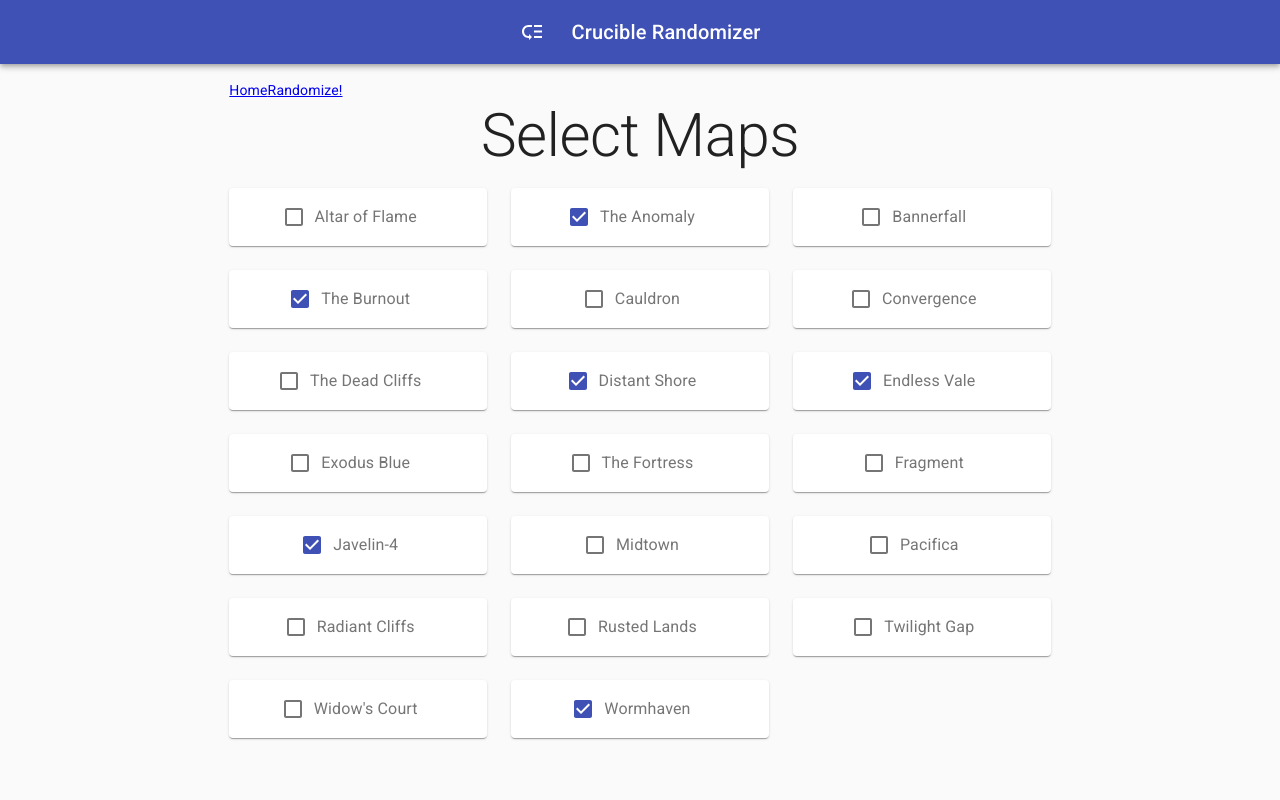
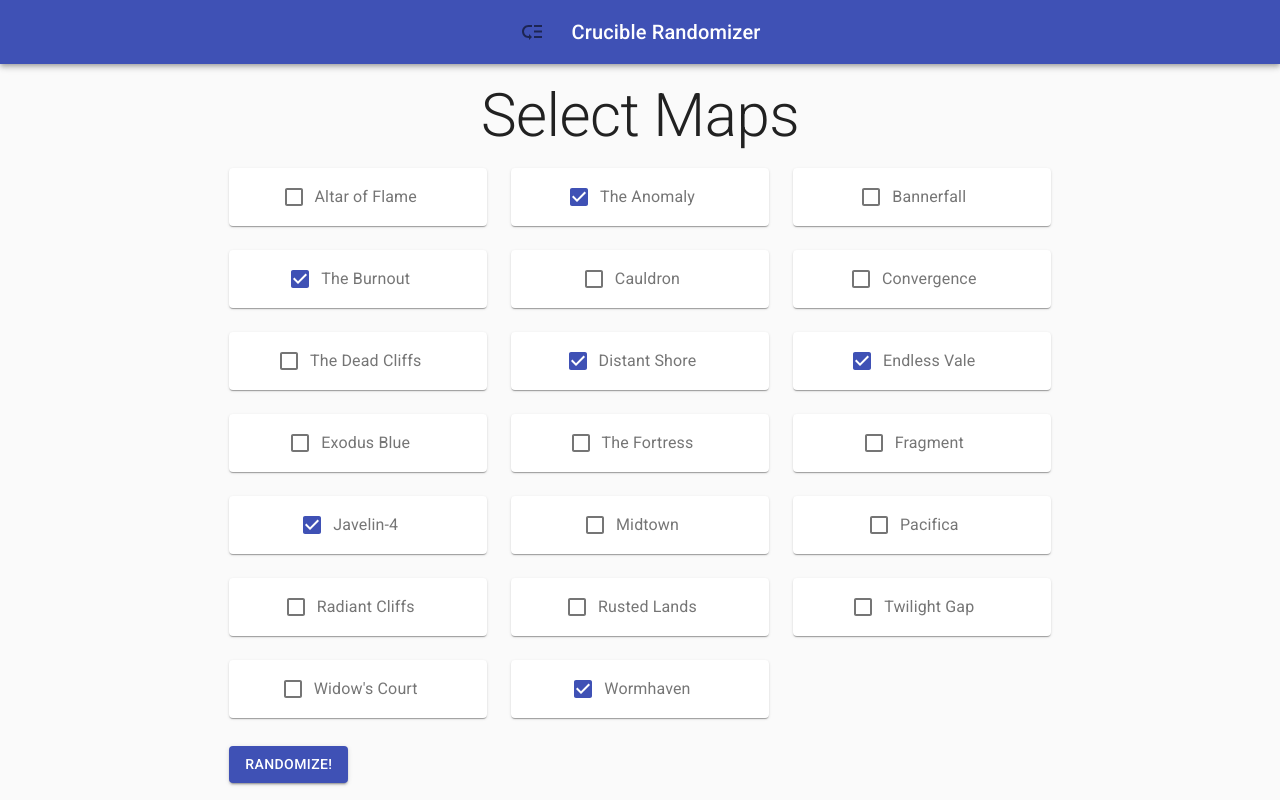
Before and after one commit to MohnishKalia/Destiny2Randomizer, a React (Create React App) app in the folder client/: page / in a window 1280 px wide. Built offline with nearby package versions, Linux system fonts and the light colour scheme.

Commit message:
Segregated links

```diff
--- a/client/src/App.tsx
+++ b/client/src/App.tsx
@@ -6,10 +6,9 @@ import Container from '@material-ui/core/Container';
 import Grid from '@material-ui/core/Grid';
 import Header from './components/Header';
 import {
-    BrowserRouter as Router,
+    HashRouter as Router,
     Switch,
     Route,
-    Link,
 } from 'react-router-dom';
 import Match from './components/Match';
 import Home from './components/Home';
@@ -32,19 +31,14 @@ function App() {
         <ThemeProvider theme={theme}>
             <StateProvider>
                 <CssBaseline />
+                <Router>
+                    <div>
                         <Header />
                         <Container maxWidth="lg">
                             <Grid container spacing={3}>
                                 <Grid container item alignItems="center">
                                     <Grid item md={2}></Grid>
                                     <Grid item xs={12} md={8}>
-                                <Router>
-                                    <Link to="/">
-                                        Home
-                                    </Link>
-                                    <Link to="/match">
-                                        Randomize!
-                                    </Link>
                                         <Switch>
                                             <Route path="/match">
                                                 <Match />
@@ -53,12 +47,13 @@ function App() {
                                                 <Home />
                                             </Route>
                                         </Switch>
-                                </Router>
                                     </Grid>
                                     <Grid item md={2}></Grid>
                                 </Grid>
                             </Grid>
                         </Container>
+                    </div>
+                </Router>
             </StateProvider>
         </ThemeProvider>
     );
--- a/client/src/components/Header.tsx
+++ b/client/src/components/Header.tsx
@@ -6,6 +6,7 @@ import Toolbar from '@material-ui/core/Toolbar';
 import Typography from '@material-ui/core/Typography';
 
 import LowPriority from '@material-ui/icons/LowPriority';
+import { Link } from 'react-router-dom';
 
 const useStyles = makeStyles((theme) => ({
     root: {
@@ -26,9 +27,11 @@ export default function Header() {
     return (
         <AppBar className={classes.root} position="static">
             <Toolbar>
-                <IconButton edge="start" className={classes.menuButton} color="inherit" aria-label="menu">
-                    <LowPriority />
-                </IconButton>
+                <Link to="/">
+                    <IconButton edge="start" className={classes.menuButton} color="default" aria-label="menu">
+                        <LowPriority />
+                    </IconButton>
+                </Link>
                 <Typography variant="h6" className={classes.title}>
                     Crucible Randomizer
                 </Typography>
--- a/client/src/components/Home.tsx
+++ b/client/src/components/Home.tsx
@@ -7,6 +7,8 @@ import makeStyles from '@material-ui/core/styles/makeStyles';
 import createStyles from '@material-ui/core/styles/createStyles';
 import Grid from '@material-ui/core/Grid';
 import Typography from '@material-ui/core/Typography';
+import { Link } from 'react-router-dom';
+import Button from '@material-ui/core/Button';
 
 const useStyles = makeStyles((theme) =>
     createStyles({
@@ -30,7 +32,7 @@ export default function Home() {
     return (
         <>
             <Typography variant="h2" align="center" className={styles.mb2}>Select Maps</Typography>
-            <Grid container spacing={3}>
+            <Grid container spacing={3} className={styles.mb2}>
                 {state.maps.map(({ name, selected }) => (
                     <Grid item xs={6} md={4} key={name}>
                         <Paper className={styles.paper}>
@@ -48,6 +50,11 @@ export default function Home() {
                     </Grid>
                 ))}
             </Grid>
+            <Link to="/match" style={{ textDecoration: 'none' }}>
+                <Button variant="contained" color="primary">
+                    Randomize!
+                </Button>
+            </Link>
         </>
     );
 }
```
Lines whose indentation alone changed are shown as unchanged.
